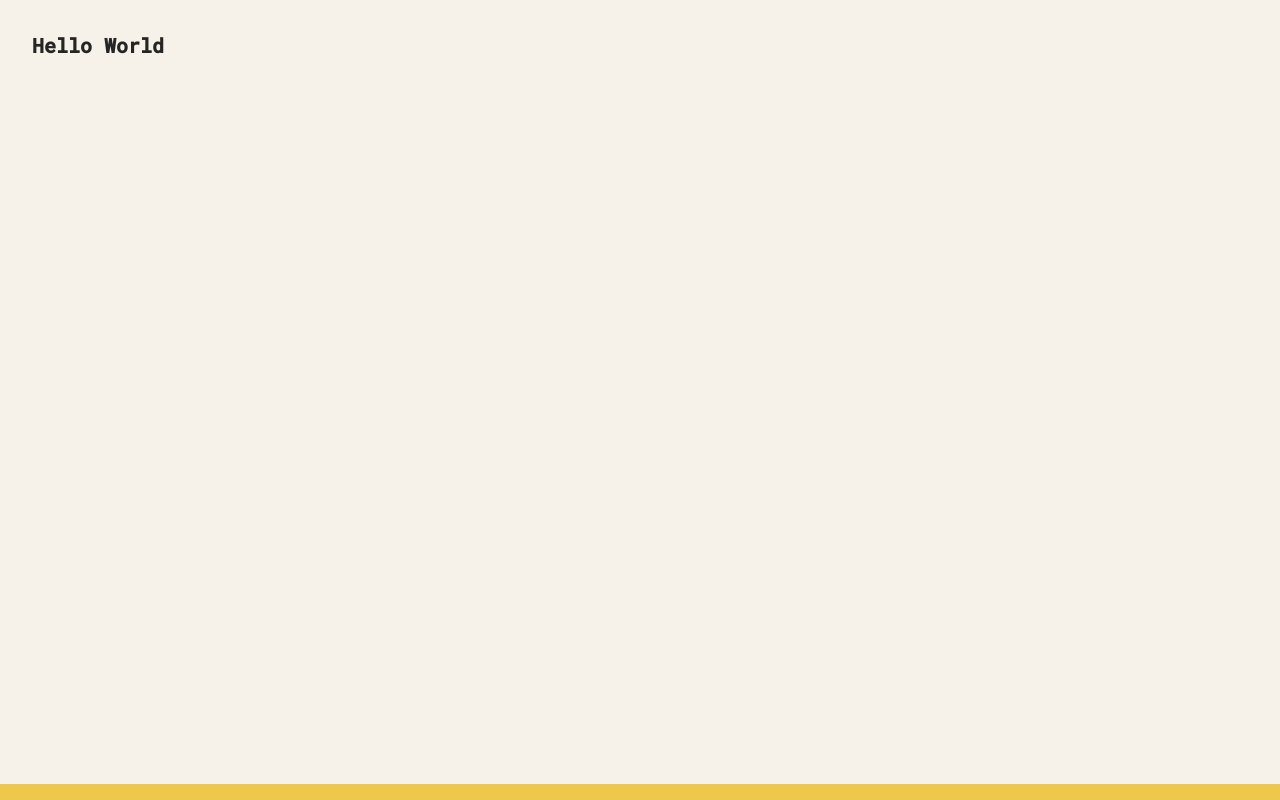
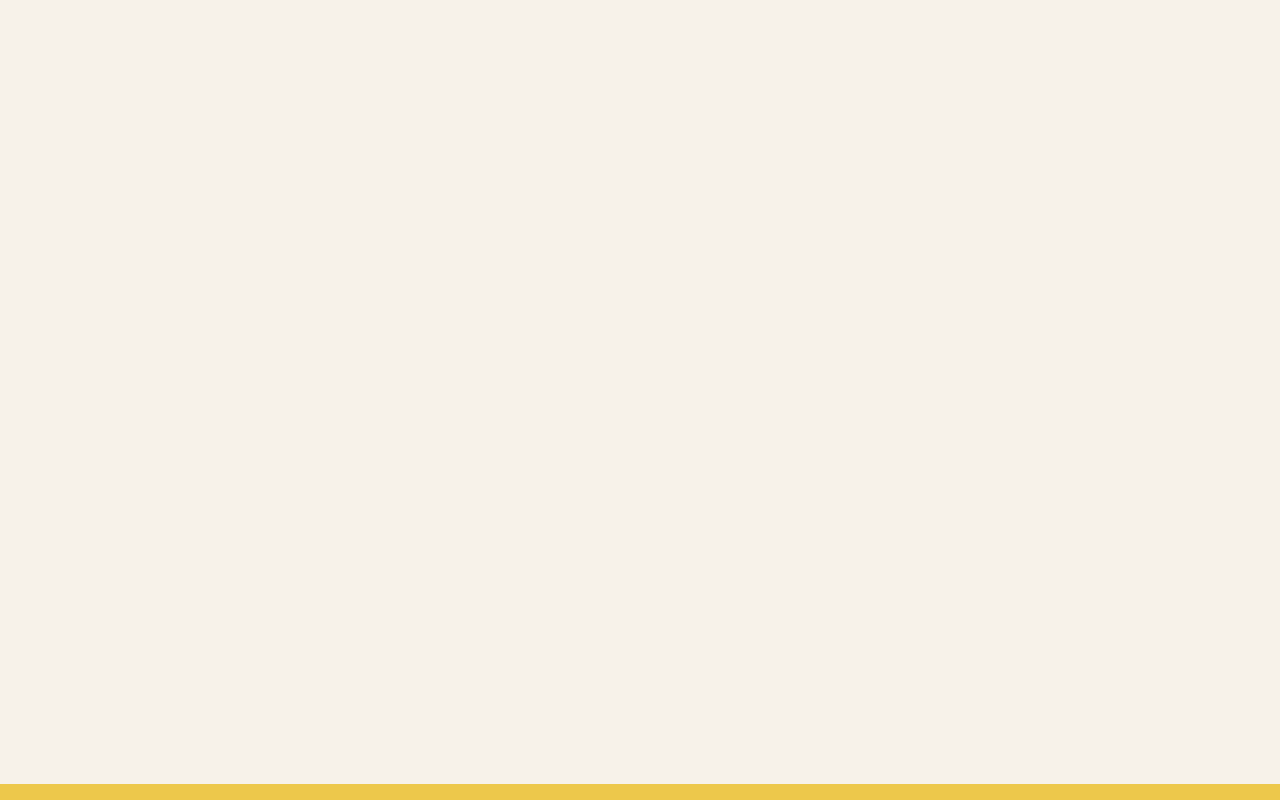
Before and after one commit to AyxanShahbazov/cafe-menu-react, a React (Vite) app: page / in a window 1280 px wide. Built offline with nearby package versions, Linux system fonts and the light colour scheme.

Commit message:
First commit

```diff
--- a/src/App.jsx
+++ b/src/App.jsx
@@ -2,7 +2,8 @@ import React from "react"
 
 function App() {
   return (
-    <h1>Hello World</h1>
+    <div className="App">
+    </div>
   )
 }
 
```
